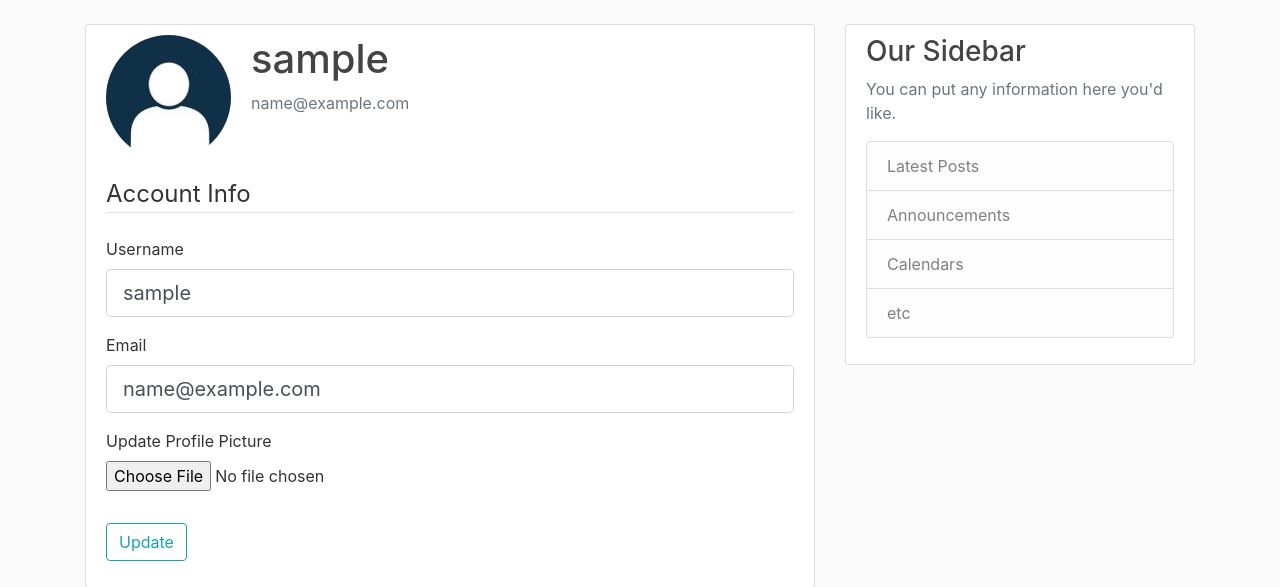
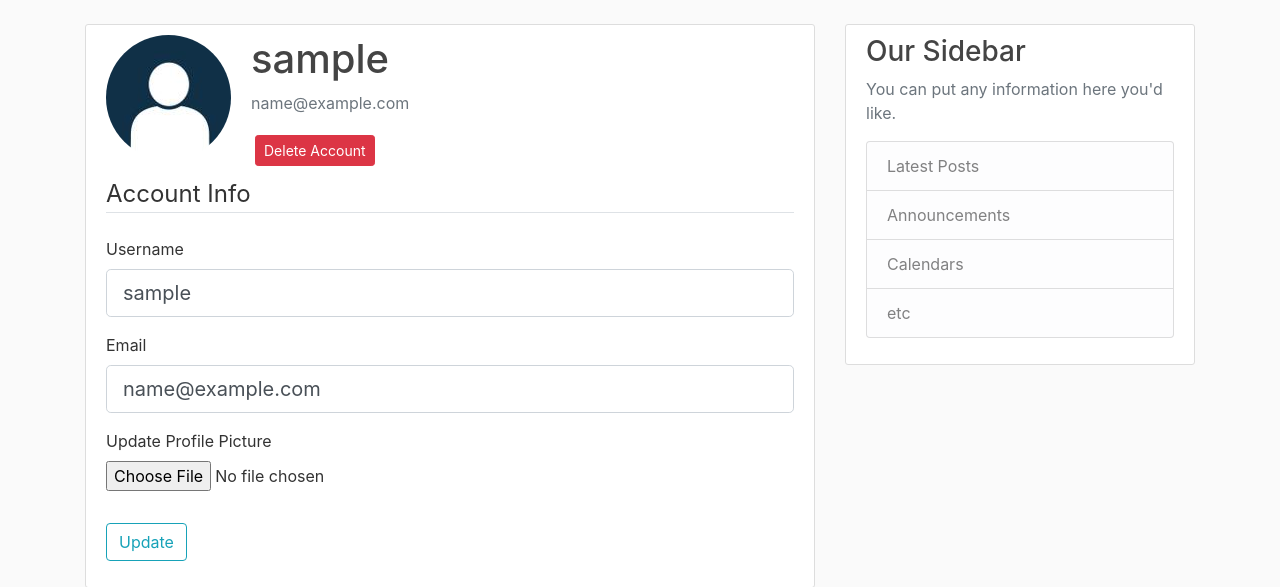
Before and after one commit to eamorgado/PostBlog, a Flask app: page /account in a window 1280 px wide. Shown: the part 56-643 px from the top of the page. Run offline with Flask 2, Linux system fonts and the light colour scheme; the visitor is signed in with stand-in values (Sample User, id 1); data comes from the database, SQL or seed files in the repository; both versions use the stored data as it was after the commit; some libraries are stand-ins or nearby versions.

Commit message:
Added delete account feature

```diff
--- a/flaskblog/models.py
+++ b/flaskblog/models.py
@@ -16,7 +16,7 @@ class User(db.Model, UserMixin):
     email = db.Column(db.String(120), unique=True, nullable=False)
     image_file = db.Column(db.String(20), nullable=False, default='default.jpg')
     password = db.Column(db.String(60), nullable=False)
-    posts = db.relationship('Post', backref='author', lazy=True)
+    posts = db.relationship('Post', cascade='delete', backref='author', lazy=True)
 
     def get_reset_token(self, expires_sec=1800):
         s = Serializer(current_app.config['SECRET_KEY'], expires_sec)
--- a/flaskblog/templates/account.html
+++ b/flaskblog/templates/account.html
@@ -6,6 +6,7 @@
             <div class="media-body">
                 <h2 class="account-heading">{{ current_user.username }}</h2>
                 <p class="text-secondary">{{ current_user.email }}</p>
+                <button type="button" class="btn btn-danger btn-sm m-1" data-toggle="modal" data-target="#deleteModal">Delete Account</button>
             </div>
         </div>
         <form method="POST" action="" enctype="multipart/form-data">
@@ -53,4 +54,26 @@
             </div>
         </form>
     </div>
+    <!-- Modal -->
+    <div class="modal fade" id="deleteModal" tabindex="-1" role="dialog" aria-labelledby="deleteModal" aria-hidden="true">
+        <div class="modal-dialog" role="document">
+            <div class="modal-content">
+                <div class="modal-header">
+                    <h5 class="modal-title" id="deleteModalLabel">Delete Account?</h5>
+                    <button type="button" class="close" data-dismiss="modal" aria-label="Close">
+                <span aria-hidden="true">&times;</span>
+            </button>
+                </div>
+                <div class="modal-body">
+                    You are about to delete your account, deleting all your posts in the process. <br>Are you sure?
+                </div>
+                <div class="modal-footer">
+                    <button type="button" class="btn btn-secondary" data-dismiss="modal">Cancel</button>
+                    <form action="{{ url_for('users.delete_account') }}" method="POST">
+                        <input class="btn btn-danger" type="submit" value="Delete Anyway">
+                    </form>
+                </div>
+            </div>
+        </div>
+    </div>
 {% endblock content%}
--- a/flaskblog/users/routes.py
+++ b/flaskblog/users/routes.py
@@ -104,3 +104,13 @@ def reset_token(token):
         flash('Your password has been updated! You are now able to log in', 'success')
         return redirect(url_for('users.login'))
     return render_template('reset_token.html', title='Reset Password', form=form)
+
+@users.route("/account/delete", methods=['POST'])
+@login_required
+def delete_account():
+    user = User.query.filter_by(username=current_user.username).first()
+    logout_user()
+    db.session.delete(user)
+    db.session.commit()
+    flash("Account deleted. Sad to see you go :(", 'success')
+    return redirect(url_for('main.home'))
```
Also changed, not shown: flaskblog/site.db.
